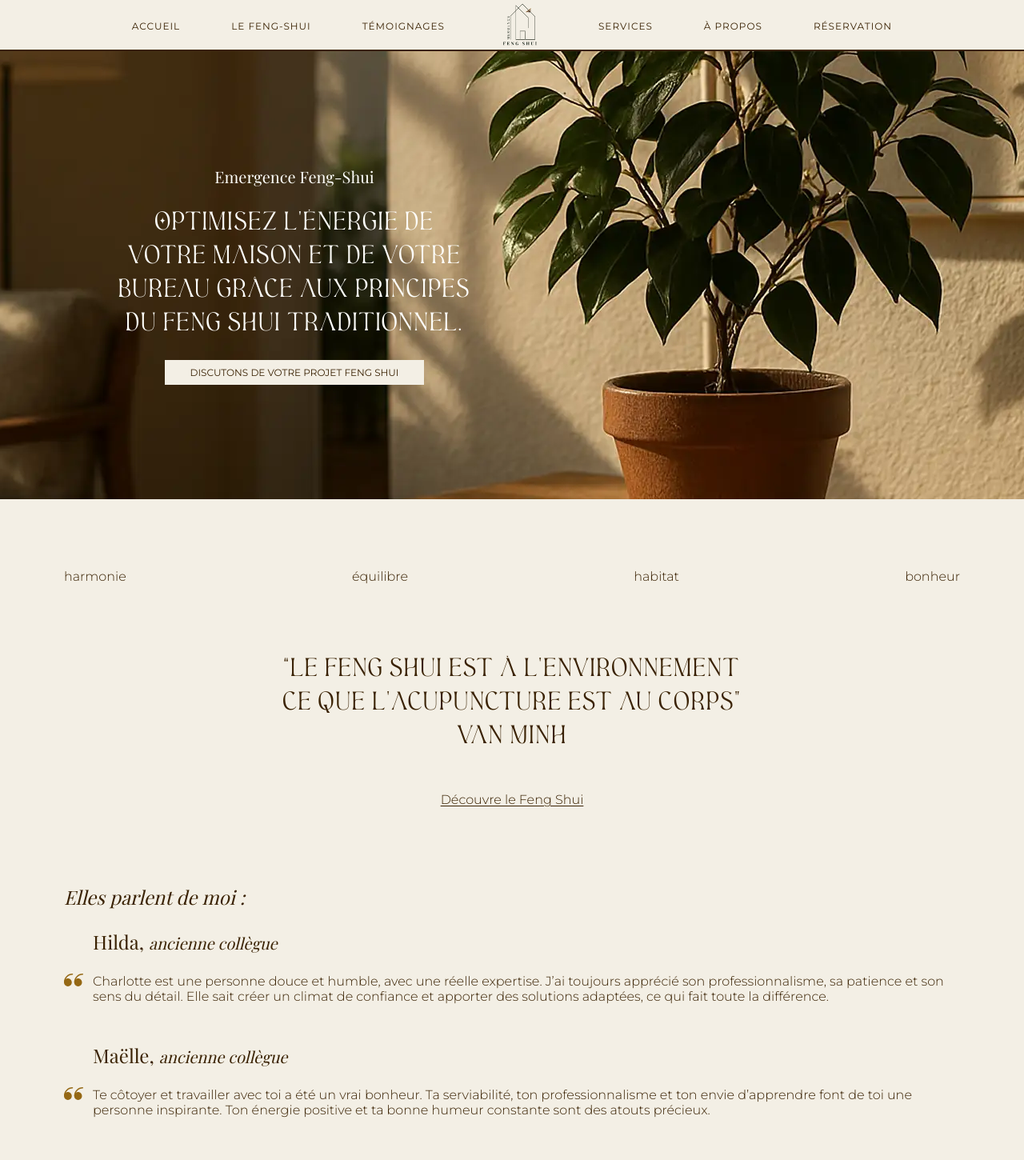
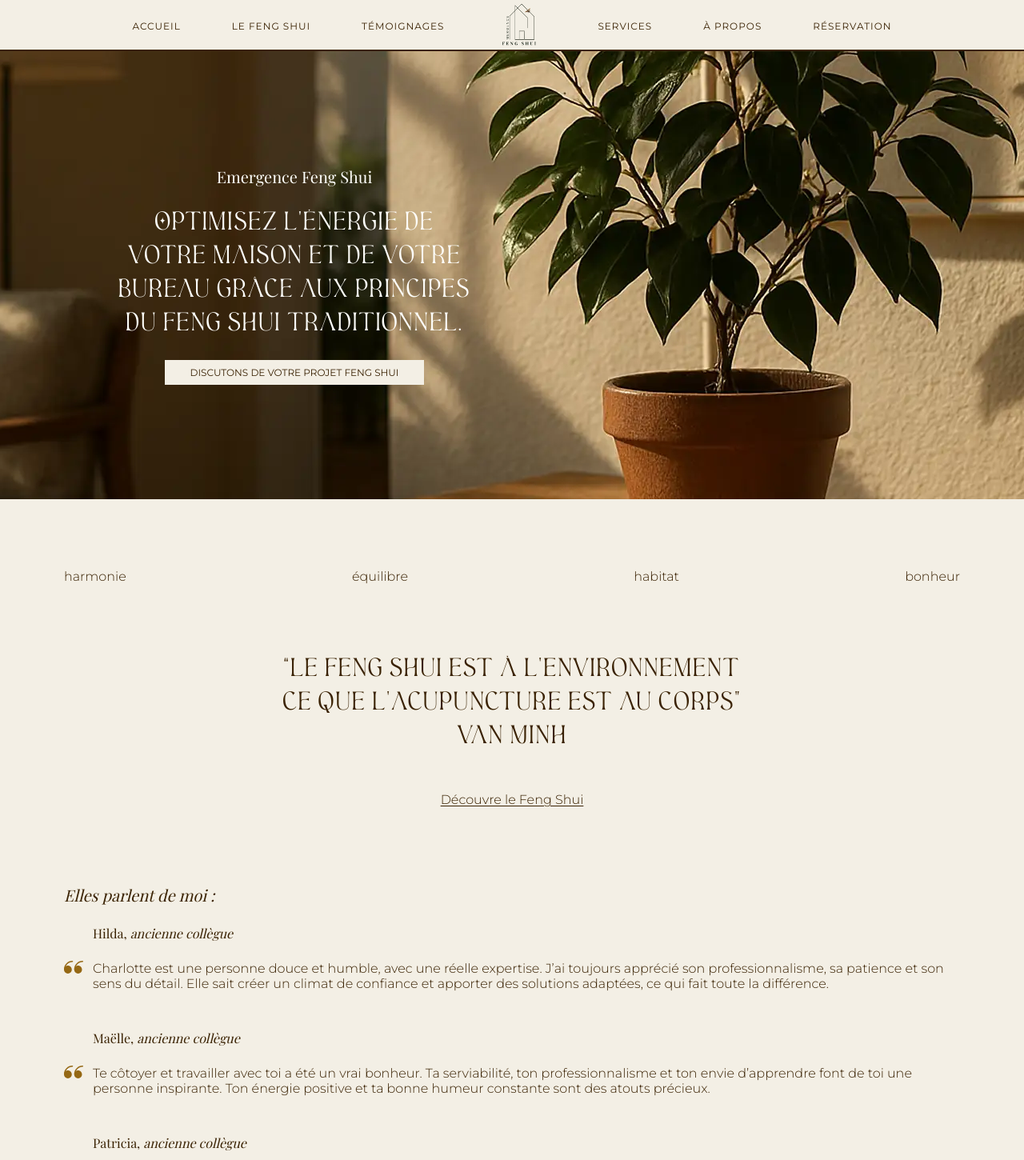
Before and after one commit to ljeandin/emergence, a Vue app: page / in a window 1280 px wide. Shown: the top 1450 px of the page at 80% size. Built offline with nearby package versions, Linux system fonts and the light colour scheme; a web font is replaced by a local one.

Commit message:
Typos and typo

```diff
--- a/index.html
+++ b/index.html
@@ -43,7 +43,7 @@
             name="viewport"
             content="width=device-width, initial-scale=1.0"
         />
-        <title>Émergence Feng-Shui</title>
+        <title>Émergence Feng Shui</title>
         <meta
             name="description"
             content="Un accompagnement à distance de 3 mois pour transformer ton habitat en une source d’énergie pOsitive et retrouver ton équilibre, ta vitalité et ton bien-être, tant personnel que professionnel, grâce au Feng Shui traditionnel."
--- a/src/components/organisms/header/Header.vue
+++ b/src/components/organisms/header/Header.vue
@@ -20,7 +20,7 @@
 
     const navLinks = [
         { name: "Accueil", link: "#accueil" },
-        { name: "Le feng-shui", link: "#le-feng-shui" },
+        { name: "Le feng shui", link: "#le-feng-shui" },
         { name: "Témoignages", link: "#temoignages" },
         { name: "Services", link: "#services" },
         { name: "À propos", link: "#a-propos" },
--- a/src/components/organisms/hero/Hero.vue
+++ b/src/components/organisms/hero/Hero.vue
@@ -4,7 +4,7 @@
         id="accueil"
     >
         <div class="hero__text">
-            <h1 class="heading-3">Emergence Feng-Shui</h1>
+            <h1 class="heading-3">Emergence Feng Shui</h1>
             <h2 class="heading-1">
                 Optimisez l’énergie de votre maison et de
                 votre bureau grâce aux principes du Feng
--- a/src/components/organisms/testimonials/Testimonials.vue
+++ b/src/components/organisms/testimonials/Testimonials.vue
@@ -21,7 +21,7 @@
         id="temoignages"
     >
         <div class="testimonials__content-wrapper">
-            <h2 class="testimonials__title heading-2">
+            <h2 class="testimonials__title heading-3">
                 <i>Elles parlent de moi :</i>
             </h2>
             <div
@@ -31,10 +31,10 @@
             >
                 <div class="testimonial__text">
                     <h2
-                        class="testimonial__title heading-2"
+                        class="testimonial__title heading-4"
                     >
                         {{ testimonial.name }},
-                        <i class="heading-3">
+                        <i class="heading-4">
                             ancienne collègue
                         </i>
                     </h2>
```
